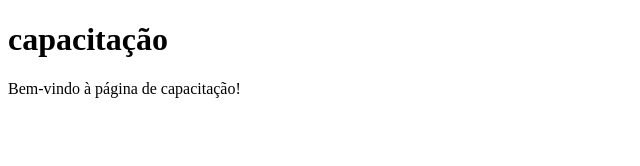
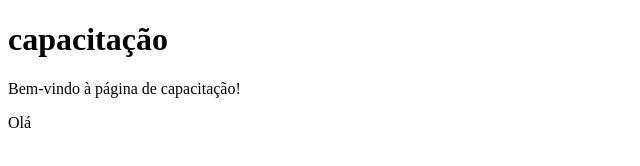
Before and after one commit to gustavolovizotto/capacitacao, a plain HTML site: page index.html in a window 1280 px wide. Shown: the full height of the page, 0-640 px from the left. Drawn offline with Linux system fonts and the light colour scheme.

Commit message:
feat: adiciona um paragrafo

```diff
--- a/index.html
+++ b/index.html
@@ -8,5 +8,6 @@
 <body>
     <h1>capacitação</h1>
     <p>Bem-vindo à página de capacitação!</p>
+    <P>Olá</P>
 </body>
 </html>
```
